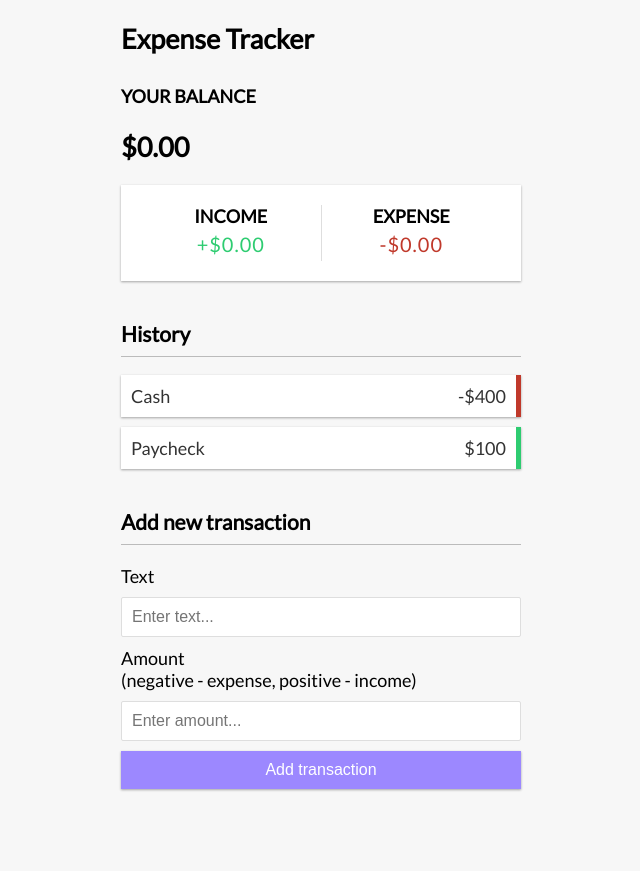
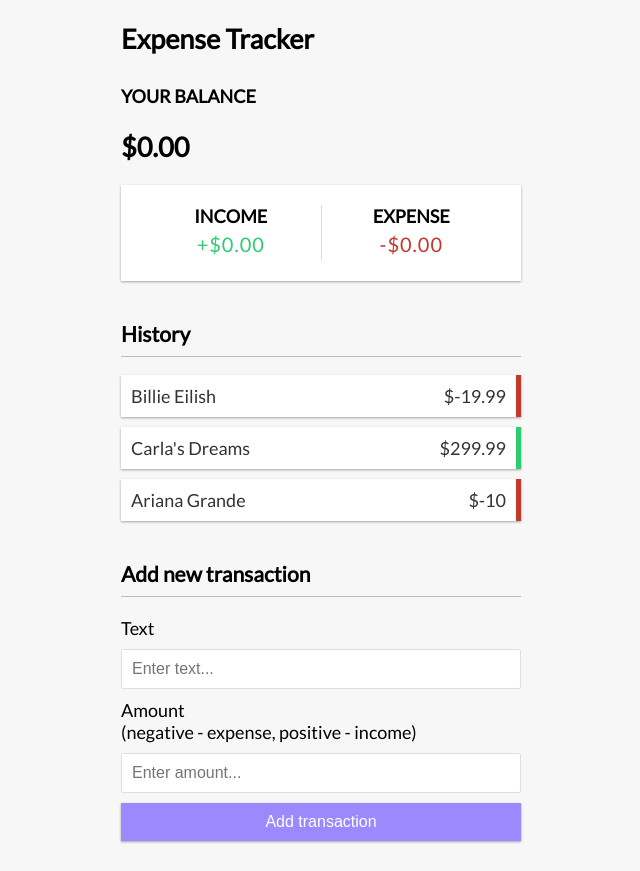
Before and after one commit to isemilia/vue-expense-tracker, a Vue app: page / in a window 1280 px wide. Shown: the whole page, without its empty margins (319-959 px from the left). Before the commit the page ends 819 px from the top, so only its background shows below. Built offline with nearby package versions, Linux system fonts and the light colour scheme.

Commit message:
Use data() & loop through the elements

```diff
--- a/src/components/transaction-list.vue
+++ b/src/components/transaction-list.vue
@@ -1,7 +1,27 @@
 <template>
   <h3>History</h3>
   <ul id="list" class="list">
-    <li class="minus">Cash <span>-$400</span><button class="delete-btn">x</button></li>
-    <li class="plus">Paycheck <span>$100</span><button class="delete-btn">x</button></li>
+    <li
+      v-for="transaction in transactions"
+      v-bind:class="transaction.amount < 0 ? 'minus' : 'plus'"
+      v-bind:key="transaction.id"
+    >
+      {{ transaction.text }} <span>${{ transaction.amount }}</span
+      ><button class="delete-btn">x</button>
+    </li>
   </ul>
 </template>
+
+<script>
+export default {
+  data() {
+    return {
+      transactions: [
+        { id: 1, text: 'Billie Eilish', amount: -19.99 },
+        { id: 2, text: "Carla's Dreams", amount: 299.99 },
+        { id: 3, text: 'Ariana Grande', amount: -10 }
+      ]
+    }
+  }
+}
+</script>
```
